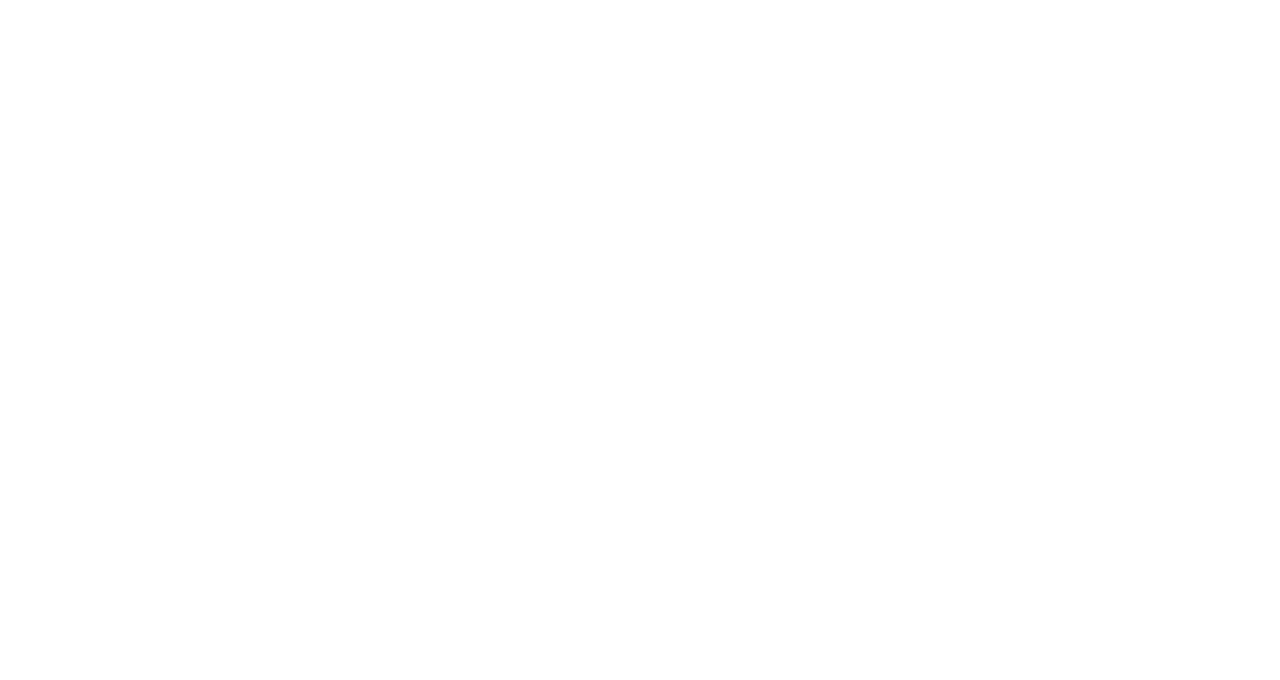
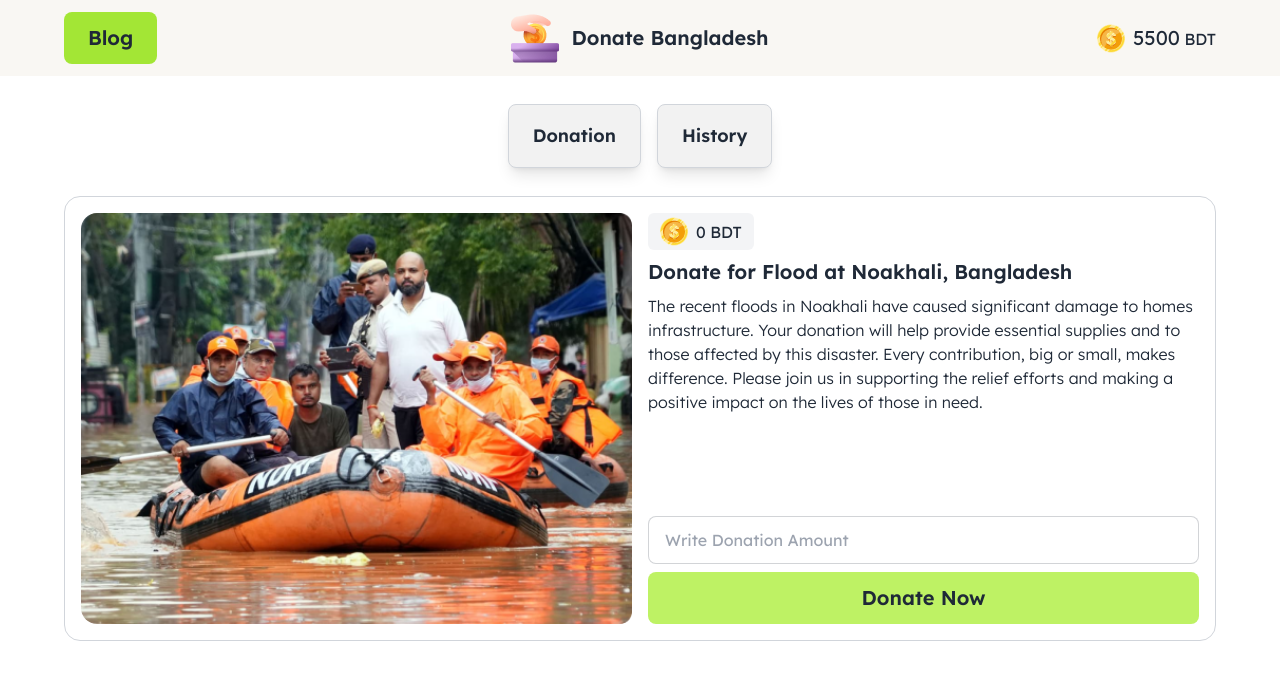
Before and after one commit to mazharul90007/donateBangladesh, a plain HTML site: page index.html in a window 1280 px wide. Drawn offline with nearby package versions, Linux system fonts and the light colour scheme.

Commit message:
navbar and main part one card stracture done

```diff
--- /dev/null
+++ b/assets/css/style.css
@@ -0,0 +1,5 @@
+@import url('https://fonts.googleapis.com/css2?family=Lexend:wght@100..900&display=swap');
+
+body {
+    font-family: "Lexend", system-ui;
+}
--- a/index.html
+++ b/index.html
@@ -1,11 +1,74 @@
 <!DOCTYPE html>
 <html lang="en">
+
 <head>
     <meta charset="UTF-8">
     <meta name="viewport" content="width=device-width, initial-scale=1.0">
     <title>Document</title>
+    <link rel="stylesheet" href="assets/css/style.css">
+    <link href="https://cdn.jsdelivr.net/npm/daisyui@4.12.10/dist/full.min.css" rel="stylesheet" type="text/css" />
+    <script src="https://cdn.tailwindcss.com"></script>
+
 </head>
+
 <body>
+    <header class="bg-[#f9f7f3]">
+        <nav class=" w-[96%] md:w-[90%] mx-auto grid grid-cols-3 items-center py-3">
+            <div class="justify-start">
+                <button
+                    class=" text-[16px] md:text-xl font-semibold bg-lime-400 px-4 md:px-6 py-2 md:py-3 rounded-lg">Blog</button>
+            </div>
+            <div class="flex justify-center items-center gap-1 md:gap-3">
+                <img src="assets/images/logo.png" alt="">
+                <h3 class="text-xl font-semibold">Donate Bangladesh</h3>
+            </div>
+            <div class="justify-end flex gap-1 md:gap-2">
+                <img src="assets/images/coin.png" alt="">
+                <p><span class="text-xl">5500</span> BDT</p>
+            </div>
+        </nav>
+    </header>
+    <main class="w-[96%] md:w-[90%] mx-auto ">
+        <!-- Donation and History button area start -->
+        <section class="my-7">
+            <div class="w-full flex justify-center gap-4">
+                <button class="btn md:btn-lg border border-gray-300 shadow-lg">Donation</button>
+                <button class="btn md:btn-lg border-gray-300 shadow-lg">History</button>
+            </div>
+        </section>
+        <!-- Donation and History button area end -->
+        <!-- Card section start -->
+        <section>
+            <!-- card 01 -->
+            <div class="card grid md:grid-cols-2 gap-4 lg:card-side border border-gray-300 p-4">
+                <figure>
+                    <img src="assets/images/noakhali.png" alt="">
+                </figure>
+                <div class="card-body p-0 flex flex-col justify-between">
+                    <div class="flex  items-center gap-1 md:gap-2 bg-gray-100 w-fit px-3 py-1 rounded-md">
+                        <img src="assets/images/coin.png" alt="">
+                        <p class=""><span>0</span> BDT</p>
+                    </div>
+                    <h2 class="card-title">Donate for Flood at Noakhali, Bangladesh</h2>
+                    <p class="text-[16px] font-light"> The recent floods in       Noakhali have caused significant damage to
+                        homes infrastructure. Your donation will help provide essential supplies and to those affected
+                        by this disaster. Every contribution, big or small, makes difference. Please join us in
+                        supporting the relief efforts and making a positive impact on the lives of those in need.</p>
+                    <input type="number" placeholder="Write Donation Amount" class="input input-bordered" required />
+                    <button class="w-full flex justify-center bg-lime-300 p-3 rounded-lg text-xl font-semibold">Donate
+                        Now</button>
 
+                </div>
+            </div>
+        </section>
+        <!-- Card section end -->
+    </main>
+    <footer>
+
+    </footer>
+
+
+    <script src="assets/js/home.js"></script>
 </body>
+
 </html>
--- /dev/null
+++ b/tailwind.config.js
@@ -0,0 +1,8 @@
+/** @type {import('tailwindcss').Config} */
+module.exports = {
+    content: ["./src/**/*.{html,js}"],
+    theme: {
+      extend: {},
+    },
+    plugins: [],
+  }
```
Also changed, not shown: assets/js/home.js (added).
